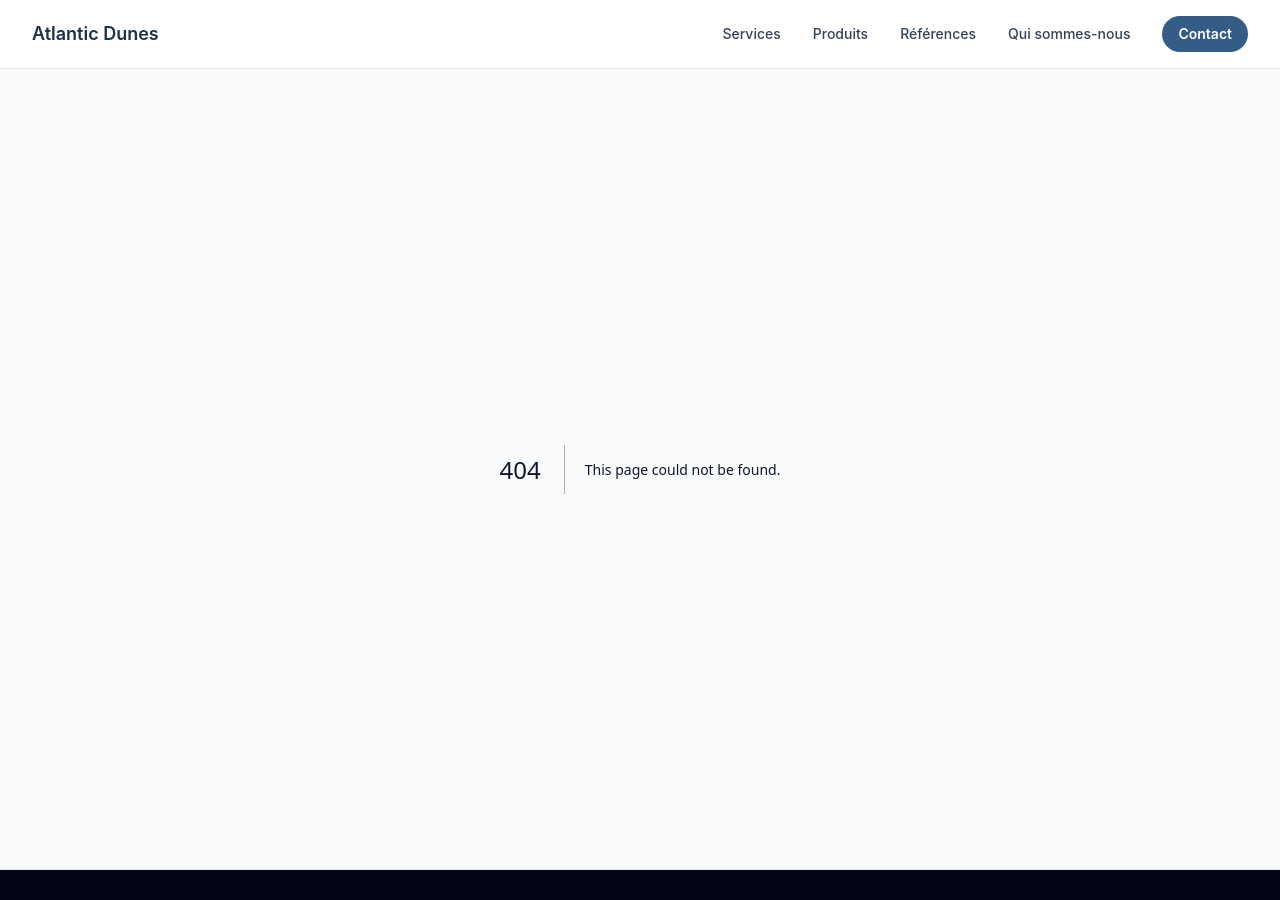
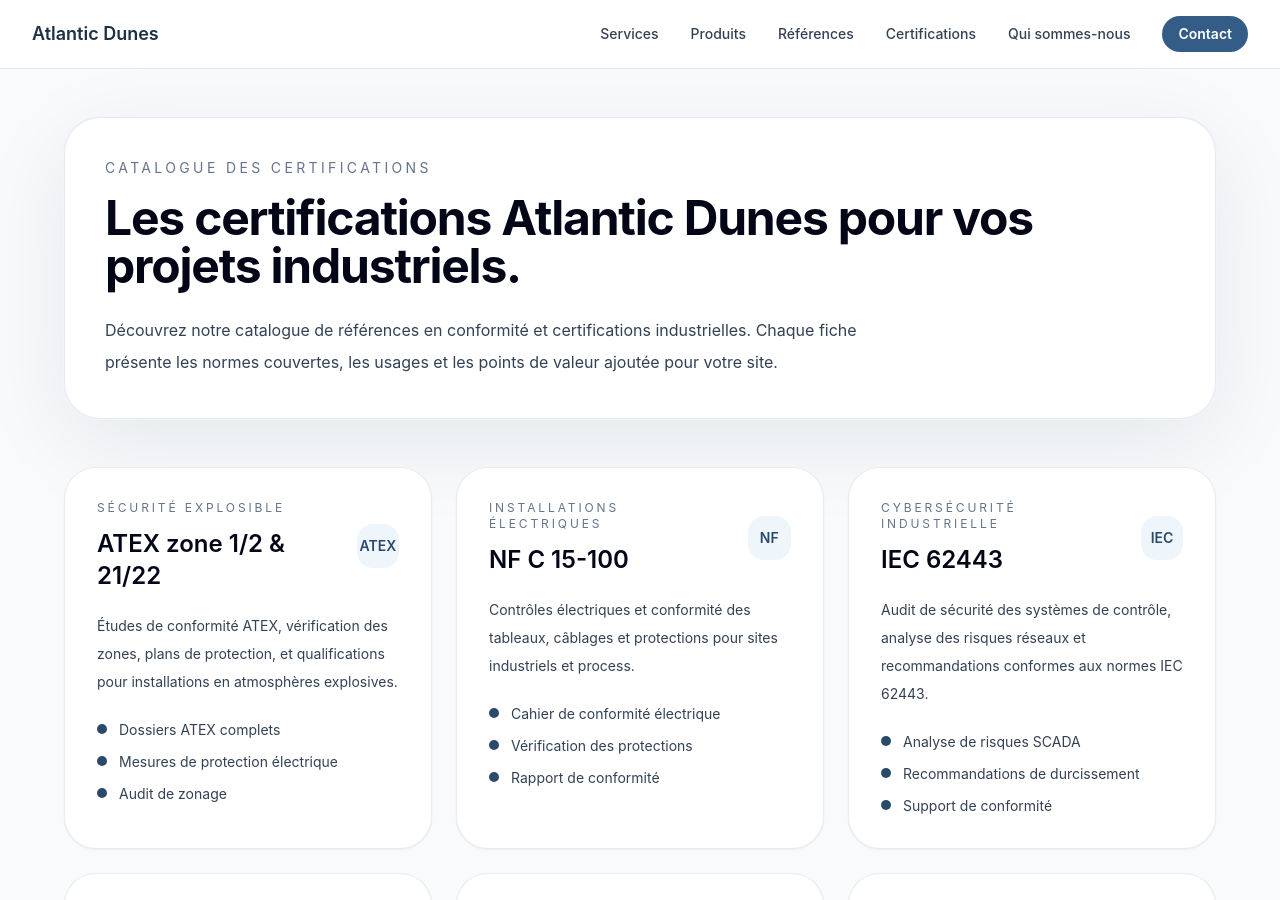
Before and after one commit to otmanmouhib/atlanticDunesVitrineWebsite, a Next.js app: page /certifications in a window 1280 px wide. Before the commit this address had no page. Shown: the top 900 px of the page. Built offline with nearby package versions, Linux system fonts and the light colour scheme.

Commit message:
ADD certifications

```diff
--- /dev/null
+++ b/app/certifications/page.tsx
@@ -0,0 +1,146 @@
+import Link from "next/link";
+
+const certifications = [
+  {
+    title: "ATEX zone 1/2 & 21/22",
+    category: "Sécurité explosible",
+    description:
+      "Études de conformité ATEX, vérification des zones, plans de protection, et qualifications pour installations en atmosphères explosives.",
+    highlights: ["Dossiers ATEX complets", "Mesures de protection électrique", "Audit de zonage"],
+  },
+  {
+    title: "NF C 15-100",
+    category: "Installations électriques",
+    description:
+      "Contrôles électriques et conformité des tableaux, câblages et protections pour sites industriels et process.",
+    highlights: ["Cahier de conformité électrique", "Vérification des protections", "Rapport de conformité"],
+  },
+  {
+    title: "IEC 62443",
+    category: "Cybersécurité industrielle",
+    description:
+      "Audit de sécurité des systèmes de contrôle, analyse des risques réseaux et recommandations conformes aux normes IEC 62443.",
+    highlights: ["Analyse de risques SCADA", "Recommandations de durcissement", "Support de conformité"],
+  },
+  {
+    title: "EN 54",
+    category: "Détection incendie",
+    description:
+      "Validation des systèmes de détection incendie, procédures d’essai et certification des dispositifs selon EN 54.",
+    highlights: ["Essais de performance", "Documentation de conformité", "Livraison de certificats"],
+  },
+  {
+    title: "AIEA / Radioprotection",
+    category: "Radioprotection",
+    description:
+      "Certifications et dossiers pour installations radiologiques, suivi des équipements et conformité aux exigences AIEA.",
+    highlights: ["Rapports de conformité radioprotection", "Suivi des équipements", "Dossiers d’autorisation"],
+  },
+  {
+    title: "ICPE & autorisation environnementale",
+    category: "Environnement réglementaire",
+    description:
+      "Dossiers de déclaration ou d’autorisation ICPE, études d’impact, et appels de conformité environnementale.",
+    highlights: ["Rapports réglementaires", "Plans de gestion des émissions", "Accompagnement dossier"],
+  },
+];
+
+export default function CertificationsPage() {
+  return (
+    <div className="mx-auto max-w-7xl px-4 py-12 sm:px-6 lg:px-12 xl:px-16">
+      <div className="space-y-10 lg:space-y-12">
+        <header className="rounded-[2.25rem] border border-slate-200/90 bg-white p-8 shadow-[0_24px_90px_rgba(15,23,42,0.08)] ring-1 ring-slate-100 lg:p-10">
+          <p className="text-sm uppercase tracking-[0.24em] text-slate-500">Catalogue des certifications</p>
+          <h1 className="mt-4 text-4xl font-bold tracking-tight text-slate-950 sm:text-5xl">
+            Les certifications Atlantic Dunes pour vos projets industriels.
+          </h1>
+          <p className="mt-6 max-w-3xl text-base leading-8 text-slate-700">
+            Découvrez notre catalogue de références en conformité et certifications industrielles. Chaque fiche présente les normes couvertes, les usages et les points de valeur ajoutée pour votre site.
+          </p>
+        </header>
+
+        <section className="grid gap-6 lg:grid-cols-2 xl:grid-cols-3">
+          {certifications.map((cert) => (
+            <article key={cert.title} className="group overflow-hidden rounded-[2rem] border border-slate-200/80 bg-white p-7 shadow-sm transition hover:-translate-y-1 hover:shadow-lg lg:p-8">
+              <div className="flex items-center justify-between gap-3">
+                <div>
+                  <p className="text-xs uppercase tracking-[0.24em] text-slate-500">{cert.category}</p>
+                  <h2 className="mt-3 text-2xl font-semibold text-slate-950">{cert.title}</h2>
+                </div>
+                <span className="inline-flex h-11 w-11 items-center justify-center rounded-2xl bg-brand-50 text-sm font-semibold text-brand-700">
+                  {cert.title.split(" ")[0]}
+                </span>
+              </div>
+              <p className="mt-5 text-sm leading-7 text-slate-700">{cert.description}</p>
+              <div className="mt-6 space-y-3 text-sm text-slate-700">
+                {cert.highlights.map((item) => (
+                  <div key={item} className="flex items-start gap-3">
+                    <span className="mt-1 h-2.5 w-2.5 rounded-full bg-brand-700" />
+                    <span>{item}</span>
+                  </div>
+                ))}
+              </div>
+            </article>
+          ))}
+        </section>
+
+        <div className="grid gap-10 lg:grid-cols-[0.9fr_0.65fr] lg:items-start">
+          <section className="rounded-[2.25rem] border border-slate-200/90 bg-brand-50 p-8 shadow-[0_24px_90px_rgba(15,23,42,0.08)] ring-1 ring-slate-100 lg:p-10">
+            <p className="text-sm uppercase tracking-[0.24em] text-brand-700">Catalogue détaillé</p>
+            <h2 className="mt-4 text-3xl font-semibold text-slate-950">Certification & conformité sur mesure</h2>
+            <p className="mt-4 max-w-3xl text-sm leading-7 text-slate-700">
+              Notre catalogue couvre les certifications détenues et celles que nous accompagnons sur site. Nous fournissons des dossiers, des rapports et un appui réglementaire pour chaque étape de la conformité.
+            </p>
+            <ul className="mt-8 space-y-4 text-sm text-slate-700">
+              <li className="flex items-start gap-3">
+                <span className="mt-1 h-2.5 w-2.5 rounded-full bg-brand-700" />Documentation prête à l’audit et aux autorités.
+              </li>
+              <li className="flex items-start gap-3">
+                <span className="mt-1 h-2.5 w-2.5 rounded-full bg-brand-700" />Accompagnement pour la conformité ICPE, ATEX, radioprotection et cybersécurité.
+              </li>
+              <li className="flex items-start gap-3">
+                <span className="mt-1 h-2.5 w-2.5 rounded-full bg-brand-700" />Validation des installations et certifications délivrées sous forme de rapports clairs.
+              </li>
+            </ul>
+          </section>
+
+          <aside className="space-y-8 lg:space-y-10">
+            <div className="rounded-[2.25rem] border border-slate-200/90 bg-white p-8 shadow-sm ring-1 ring-slate-100 lg:p-10">
+              <p className="text-sm uppercase tracking-[0.24em] text-slate-500">Supports disponibles</p>
+              <h2 className="mt-4 text-xl font-semibold text-slate-950">Attestations & rapports</h2>
+              <div className="mt-6 space-y-4 text-sm leading-7 text-slate-700">
+                <p>
+                  Des attestations de conformité, des certificats d’étalonnage et des rapports d’audit peuvent être fournis sur demande, selon le projet et la norme.
+                </p>
+                <div className="space-y-3">
+                  <div className="flex items-center gap-3">
+                    <span className="h-2.5 w-2.5 rounded-full bg-brand-700" />Attestation ATEX
+                  </div>
+                  <div className="flex items-center gap-3">
+                    <span className="h-2.5 w-2.5 rounded-full bg-brand-700" />Rapport NF C 15-100
+                  </div>
+                  <div className="flex items-center gap-3">
+                    <span className="h-2.5 w-2.5 rounded-full bg-brand-700" />Fiche conformité ICPE
+                  </div>
+                </div>
+              </div>
+            </div>
+
+            <div className="rounded-[2.25rem] border border-slate-200/90 bg-white p-8 shadow-sm ring-1 ring-slate-100 lg:p-10">
+              <h2 className="text-xl font-semibold text-slate-950">Demande catalogue</h2>
+              <p className="mt-4 text-sm leading-7 text-slate-700">
+                Besoin d’une preuve spécifique ou d’un dossier détaillé ? Contactez-nous pour recevoir le catalogue complet de nos certifications et attestations.
+              </p>
+              <Link
+                href="/contact"
+                className="mt-6 inline-flex w-full items-center justify-center rounded-full bg-brand-600 px-5 py-3 text-sm font-semibold text-white transition hover:bg-brand-700"
+              >
+                Demander le catalogue
+              </Link>
+            </div>
+          </aside>
+        </div>
+      </div>
+    </div>
+  );
+}
--- a/components/Header.tsx
+++ b/components/Header.tsx
@@ -7,6 +7,7 @@
   { label: "Services", href: "/services" },
   { label: "Produits", href: "/products" },
   { label: "Références", href: "/references" },
+  { label: "Certifications", href: "/certifications" },
   { label: "Qui sommes-nous", href: "/about" }
 ];
 
```
